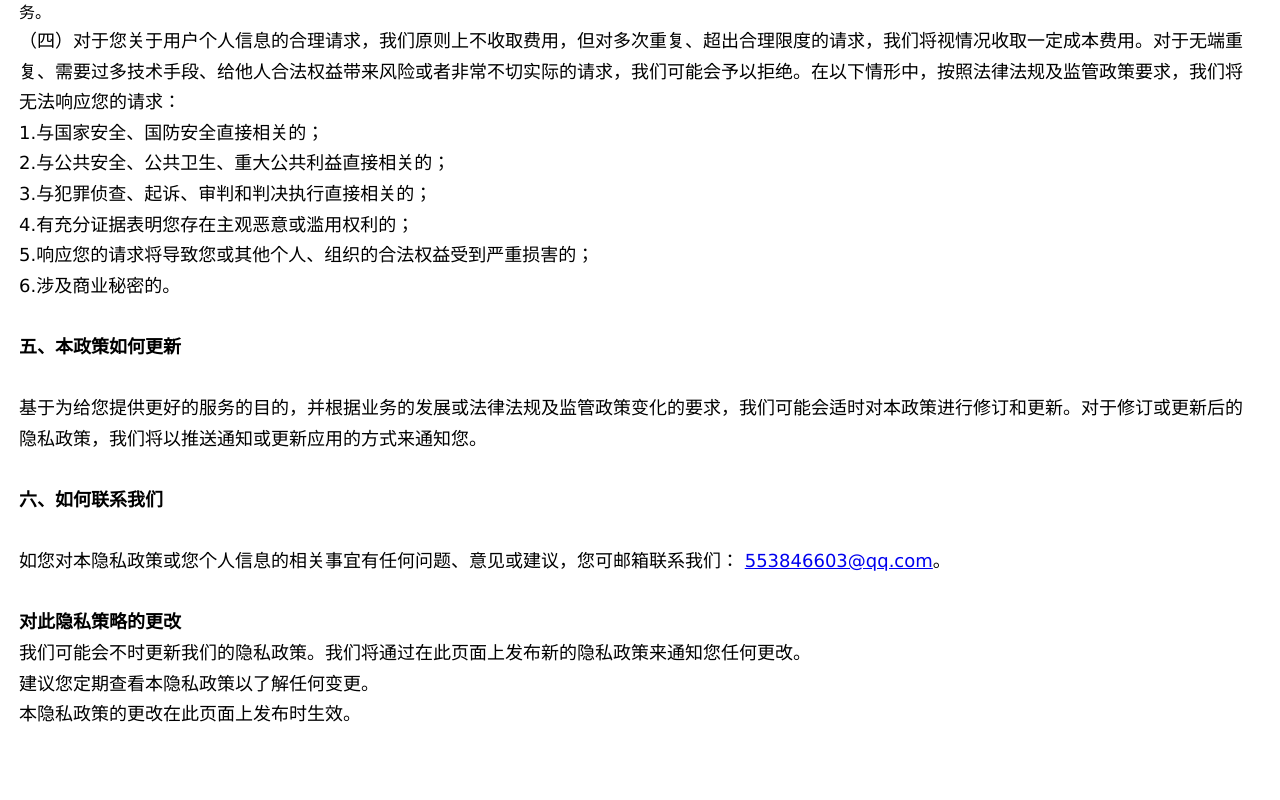
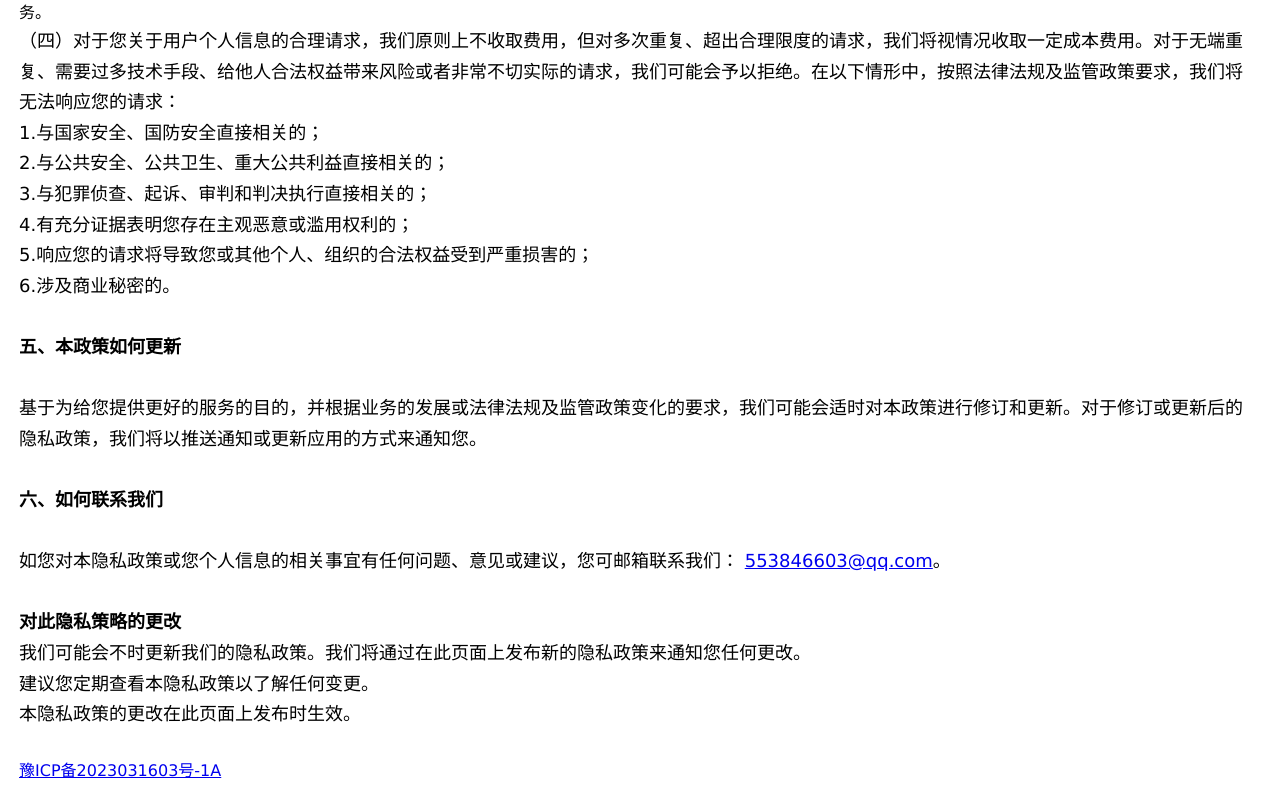
Before and after one commit to hai5919/hai, a plain HTML site: page index.html in a window 1280 px wide. Shown: the part 1549-2349 px from the top of the page. Before the commit the page ends 2295 px from the top, so only its background shows below. Drawn offline with Linux system fonts and the light colour scheme.

Commit message:
Update index.html

```diff
--- a/index.html
+++ b/index.html
@@ -56,7 +56,7 @@
 							<div style="text-align: center; font-size: 20px;"><strong>隐私政策</strong></div>
 							<div class="STYLE4" style="font-family: Verdana, Arial, Helvetica, sans-serif; font-size: medium;">
 								生效日期：2023年11月21日,更新时间 2023年11月21日
-								<br><br>五行日历APP 简称“本APP” 是由开发者 刘少杰 提供的APP。
+								<br><br>五行日历APP （以下简称“本APP”）
 								<br>应用名称：五行日历
 								<br>开发者名称：刘少杰	<br>联系邮箱：553846603@qq.com
 
@@ -113,6 +113,8 @@
 								我们可能会不时更新我们的隐私政策。我们将通过在此页面上发布新的隐私政策来通知您任何更改。
 								<br>建议您定期查看本隐私政策以了解任何变更。
 								<br>本隐私政策的更改在此页面上发布时生效。</div>
+								<br><a href="https://beian.miit.gov.cn/" target="_blank">
+								豫ICP备2023031603号-1A</a>
 							</div>
 							</div>
 						</div>
```
